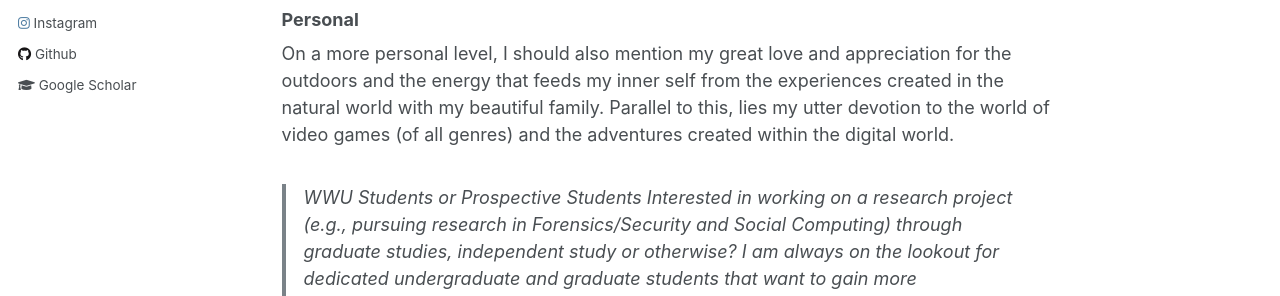
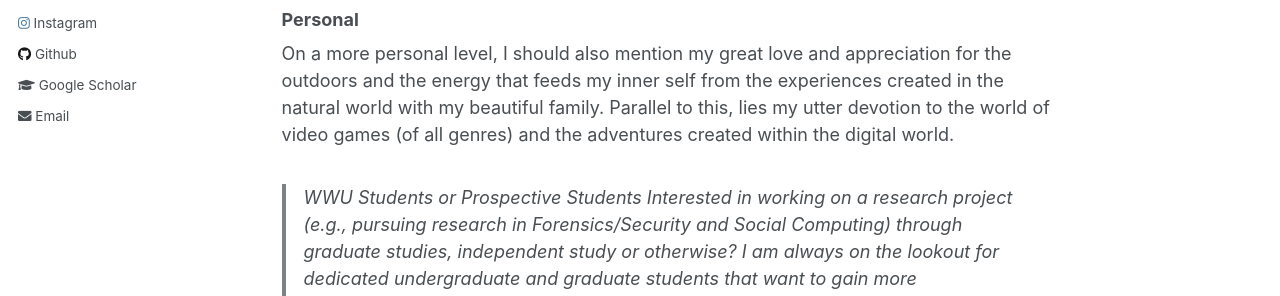
Before and after one commit to tsikerdekis/michael.tsikerdekis.com, a Jekyll site: the page built from _pages/about.md, in a window 1280 px wide and 1286 px high. Shown: the part 644-940 px from the top of the window. Built offline with Jekyll 4.4.1, drawn with Linux system fonts in a browser that asks for light colours; comment, search, counter and statistics services are not loaded.

Commit message:
Update author-profile.html

```diff
--- a/_includes/author-profile.html
+++ b/_includes/author-profile.html
@@ -117,7 +117,10 @@
       {% endif %}
       {% if author.wikipedia %}
         <li><a href="https://en.wikipedia.org/wiki/User:{{ author.wikipedia }}"><i class="fab fa-wikipedia-w" aria-hidden="true"></i> Wikipedia</a></li>
-{% endif %}
+      {% endif %}
+       {% if author.amazon %}
+        <li><a href="{{ author.amazon }}"><i class="fas fa-envelope" aria-hidden="true"></i> {{ site.data.ui-text[site.locale].email_label | default: "Amazon" }}</a></li>
+      {% endif %}
     </ul>
   </div>
 </div>
```
